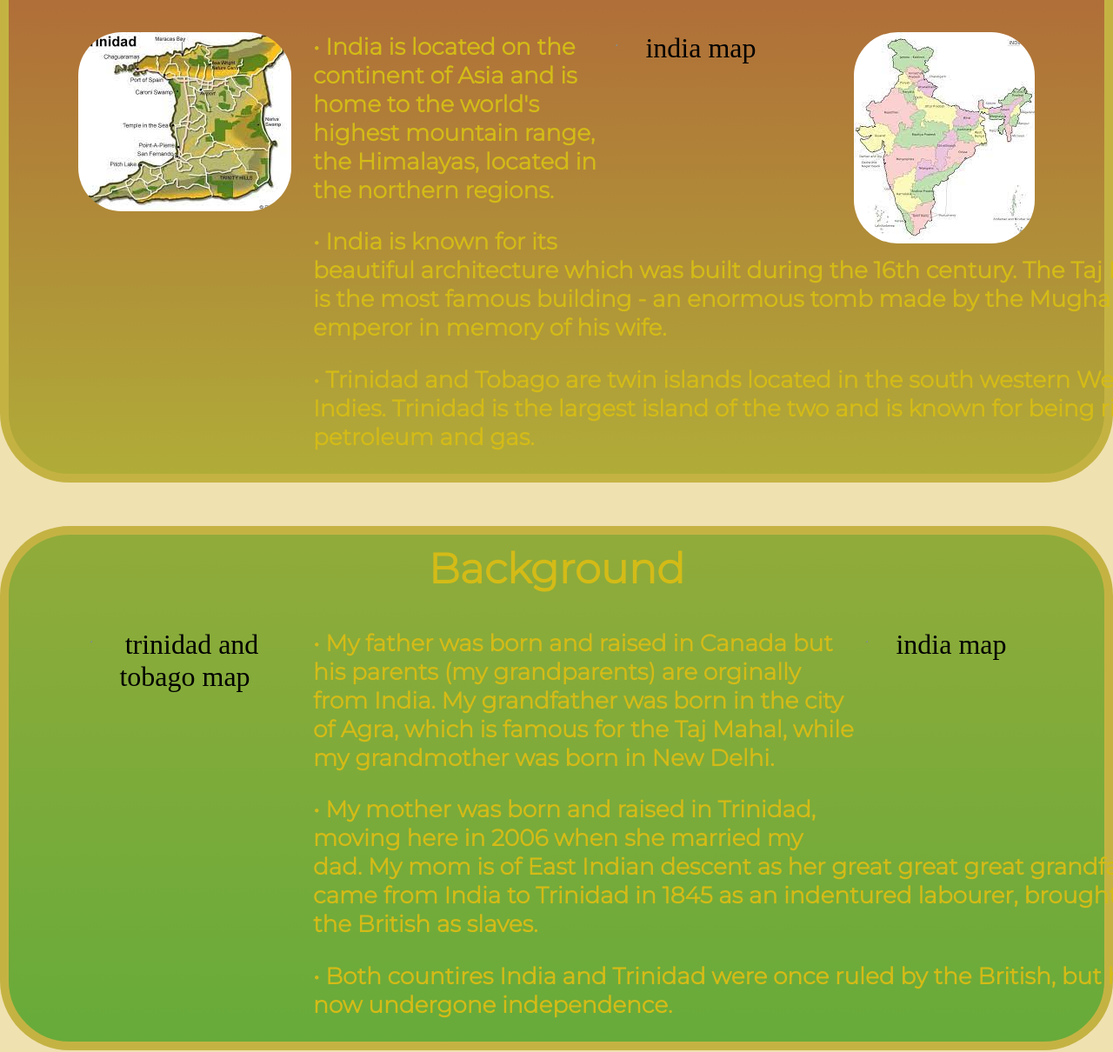
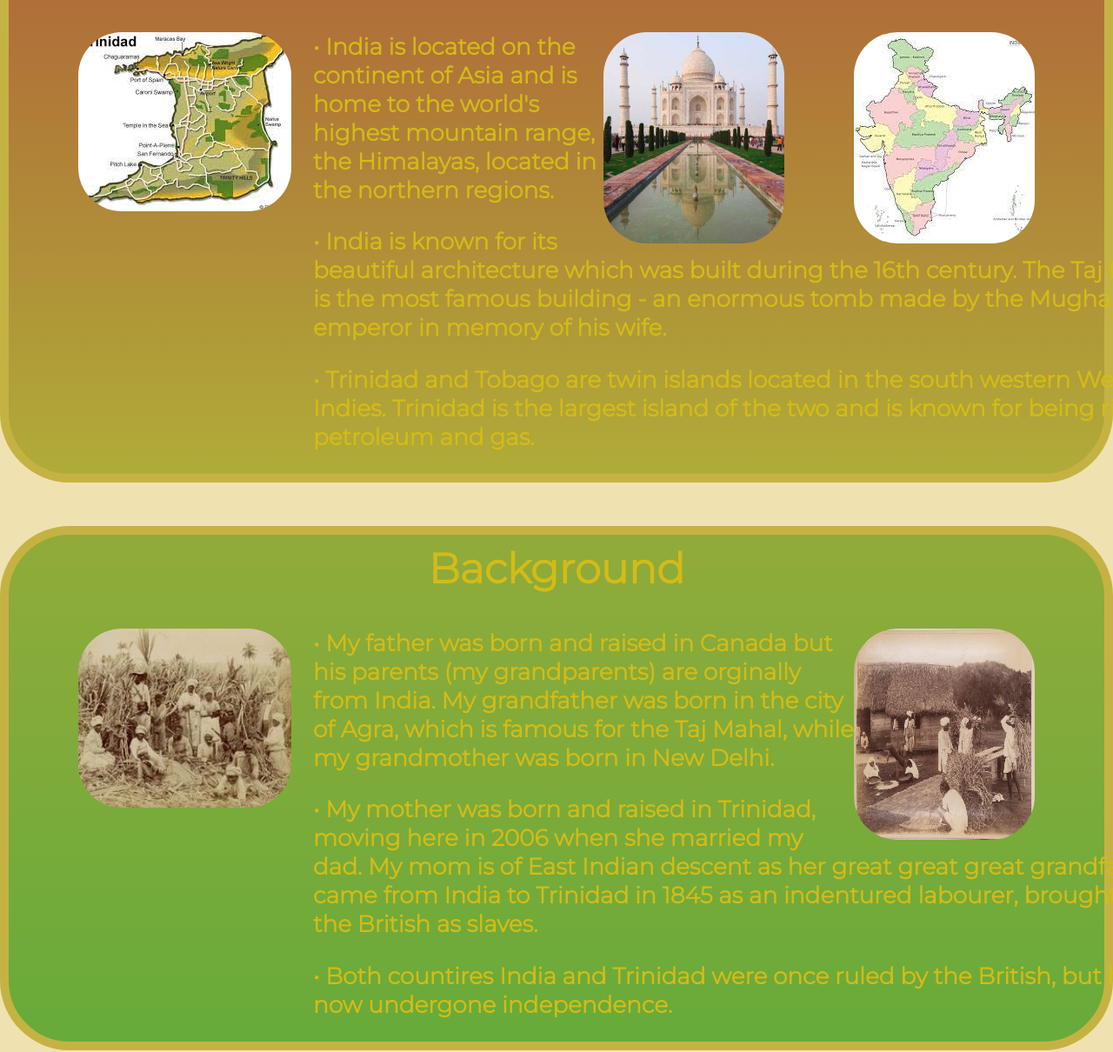
Before and after one commit to aryanl10yd/culture, a plain HTML site: page index.html in a window 1280 px wide. Shown: the part 457-1667 px from the top of the page at 87% size. Drawn offline with Linux system fonts and the light colour scheme.

Commit message:
Update index.html

```diff
--- a/index.html
+++ b/index.html
@@ -26,7 +26,7 @@
             <img src="static/india_map.jpg" alt="india map">
     </div>
     <div class="india_map">
-            <img src="static/Taj_Mahal.jpg" alt="india map">
+            <img src="static/Taj_Mahal.jpeg" alt="india map">
     </div>
     <div class="trinidad_map">
             <img src="static/trinidad_map.jpg" alt="trinidad and tobago map">
@@ -39,10 +39,10 @@
 <div class="history-container">
     <h2>Background</h2>
     <div class="india_map">
-            <img src="static/history_img.jpg" alt="india map">
+            <img src="static/history_img.jpeg" alt="india map">
     </div>
     <div class="trinidad_map">
-            <img src="static/history_img2.jpg" alt="trinidad and tobago map">
+            <img src="static/history_img2.jpeg" alt="trinidad and tobago map">
     </div>
     <b><p>&#x2022; My father was born and raised in Canada but his parents (my grandparents) are orginally from India. My grandfather was born in the city of Agra, which is famous for the Taj Mahal, while my grandmother was born in New Delhi.</p></b>
     <b><p>&#x2022; My mother was born and raised in Trinidad, moving here in 2006 when she married my dad. My mom is of East Indian descent as her great great great grandfather came from India to Trinidad in 1845 as an indentured labourer, brought by the British as slaves.</p></b>
@@ -85,13 +85,13 @@
             <img src="static/indian_food.jpg" alt="india map">
     </div>
     <div class="india_img">
-            <img src="static/food_img1.jpg" alt="india map">
+            <img src="static/food_img1.jpeg" alt="india map">
     </div>
     <div class="trini_img">
             <img src="static/trini_food.jpg" alt="trinidad and tobago map">
     </div>
     <div class="trini_img">
-            <img src="static/food_img2.jpg" alt="trinidad and tobago map">
+            <img src="static/food_img2.jpeg" alt="trinidad and tobago map">
     </div>
     <b><p>&#x2022; Indian cuisine is made up of a variety of dishes native to the different parts of India. Most Indians are vegetarians as they do not eat meat and worship the cow, which they see as being sacred religiously. </p></b>
     <b><p>&#x2022; Indian cuisine varies from North to South India. In northern India, you can enjoy delicacies such as parantha, shahi paneer, samosa, and naan. In southern India, foods such as dosa, sambar, vada and uttapam are more widely known. </p></b>
```
